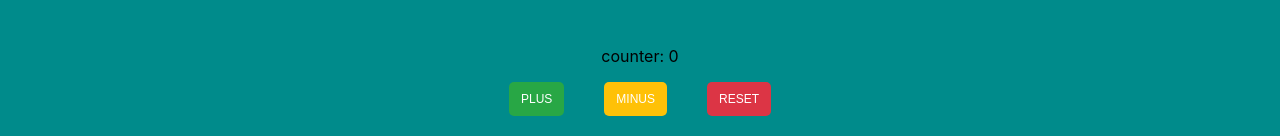
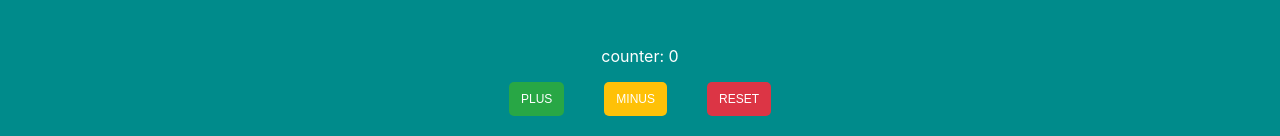
Before and after one commit to Chernovolos/ButtonProject, a React (Create React App) app: page / in a window 1280 px wide. Shown: the part 369-505 px from the top of the page. Built offline with nearby package versions, Linux system fonts and the light colour scheme.

Commit message:
button fix

```diff
--- a/src/components/ButtonContainer.jsx
+++ b/src/components/ButtonContainer.jsx
@@ -17,11 +17,10 @@
         this.setState((prevState) => ({count: prevState.count = 0}))
     };
 
-
     render() {
         return (
            <div>
-                <p>counter: {this.state.count}</p>
+                <p className="description">counter: {this.state.count}</p>
                 <button onClick={this.plusClick} className="btn btn-success btn-sm">PLUS</button>
                 <button onClick={this.minusClick} className="btn btn-warning btn-sm">MINUS</button>
                 <button onClick={this.reset} className="btn btn-danger btn-sm">RESET</button>
```
